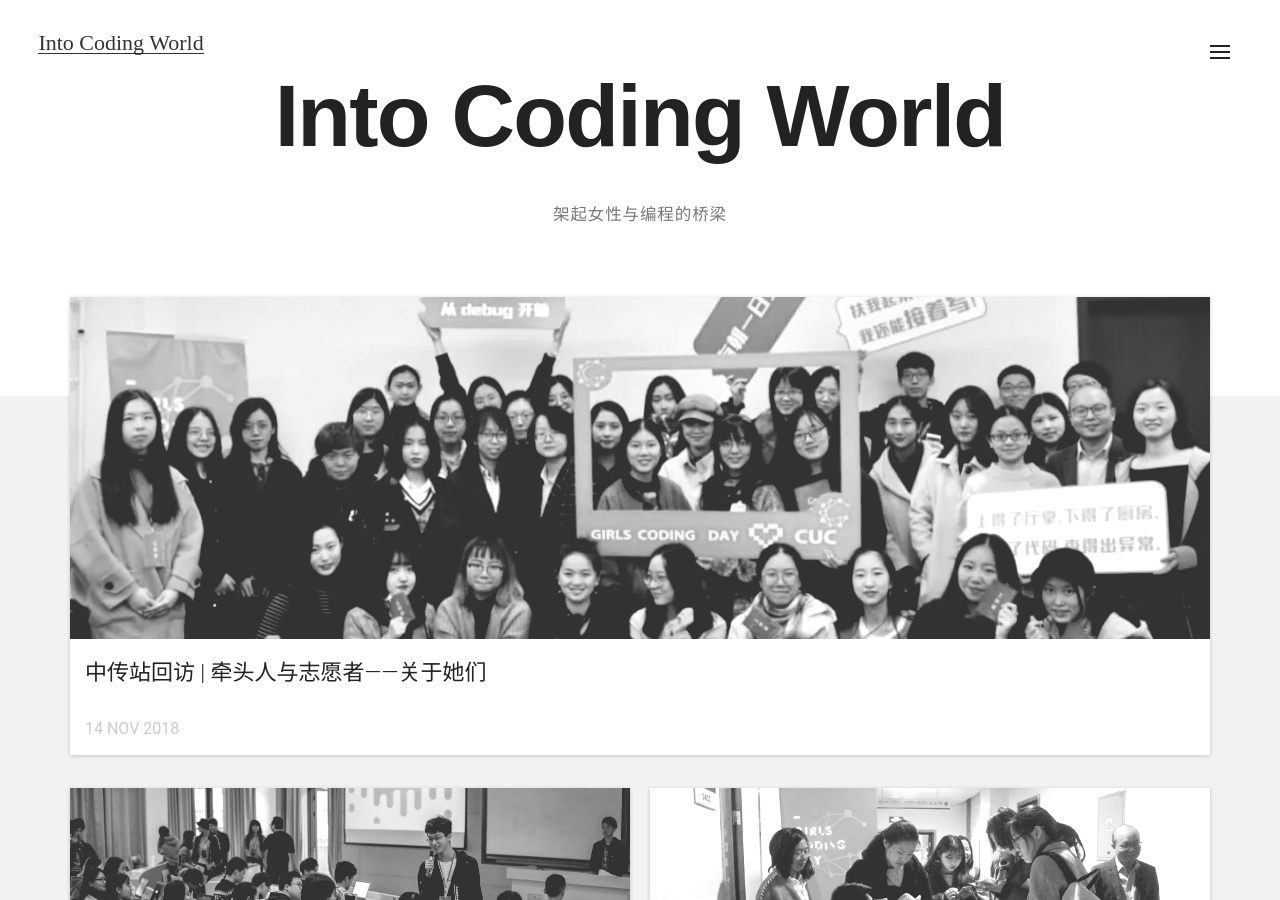
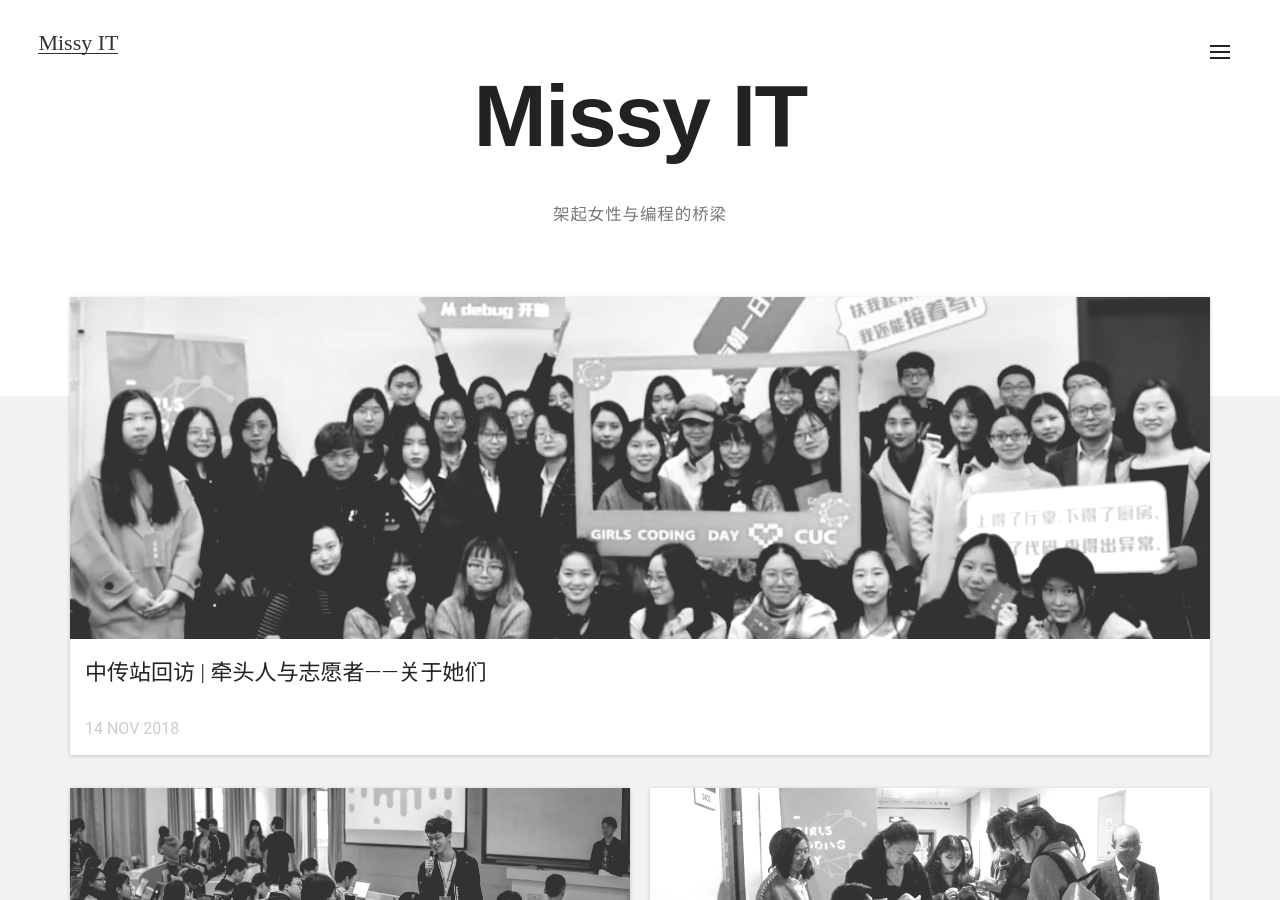
Before and after one commit to mmnnuuxx/my-first-blog, a Jekyll site: the page built from index.html, in a window 1280 px wide and 900 px high. Built offline with Jekyll 4.4.1, drawn with Linux system fonts in a browser that asks for light colours; nearby versions of some CDN libraries.

Commit message:
Update _config.yml

```diff
--- a/_config.yml
+++ b/_config.yml
@@ -4,7 +4,7 @@ baseurl: '/Into Coding World'
 # 网页的标题
 title: "My Very First Coding Experience"
 # 网站的主标题
-name: "Into Coding World"
+name: "Missy IT"
 description: "架起女性与编程的桥梁"
 
 # 其它配置, 可忽略, 无需修改
```
